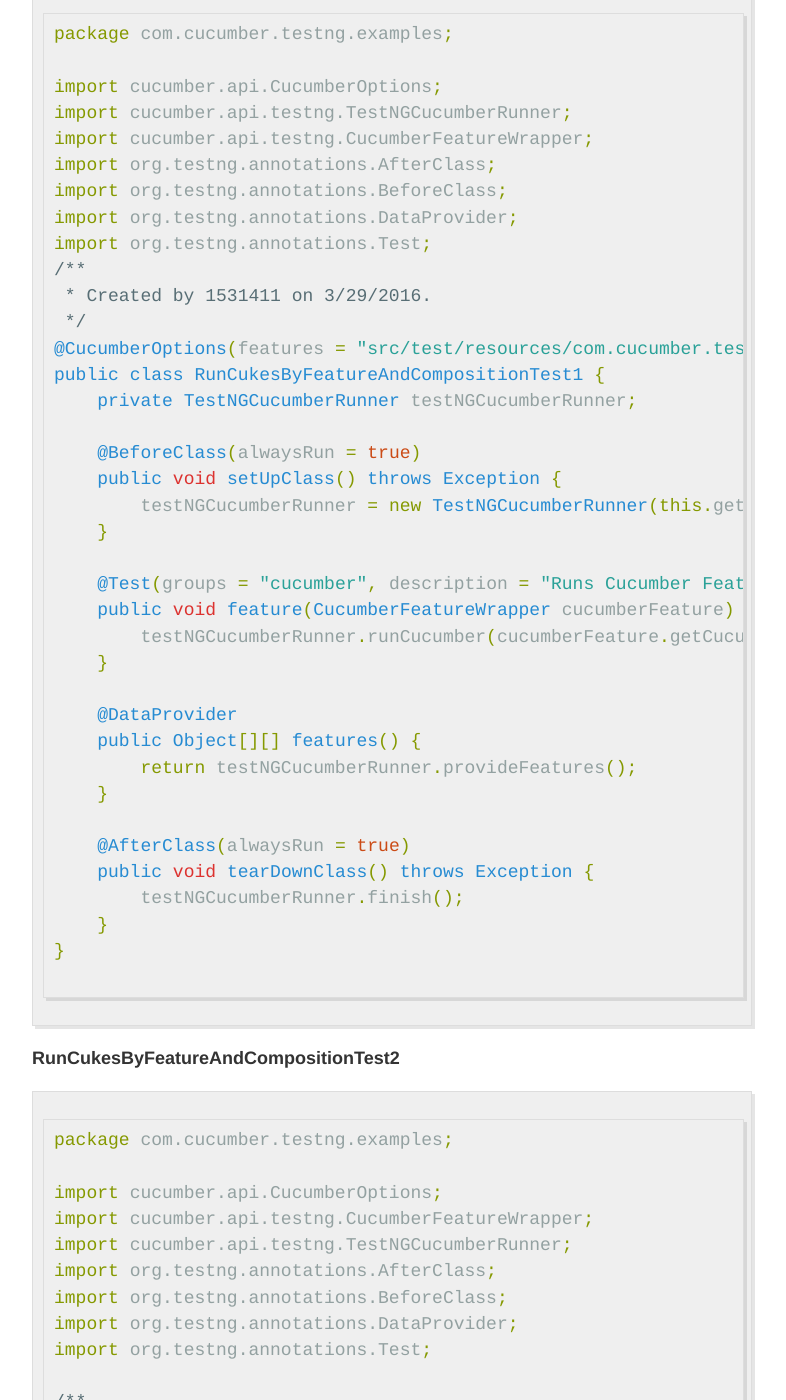
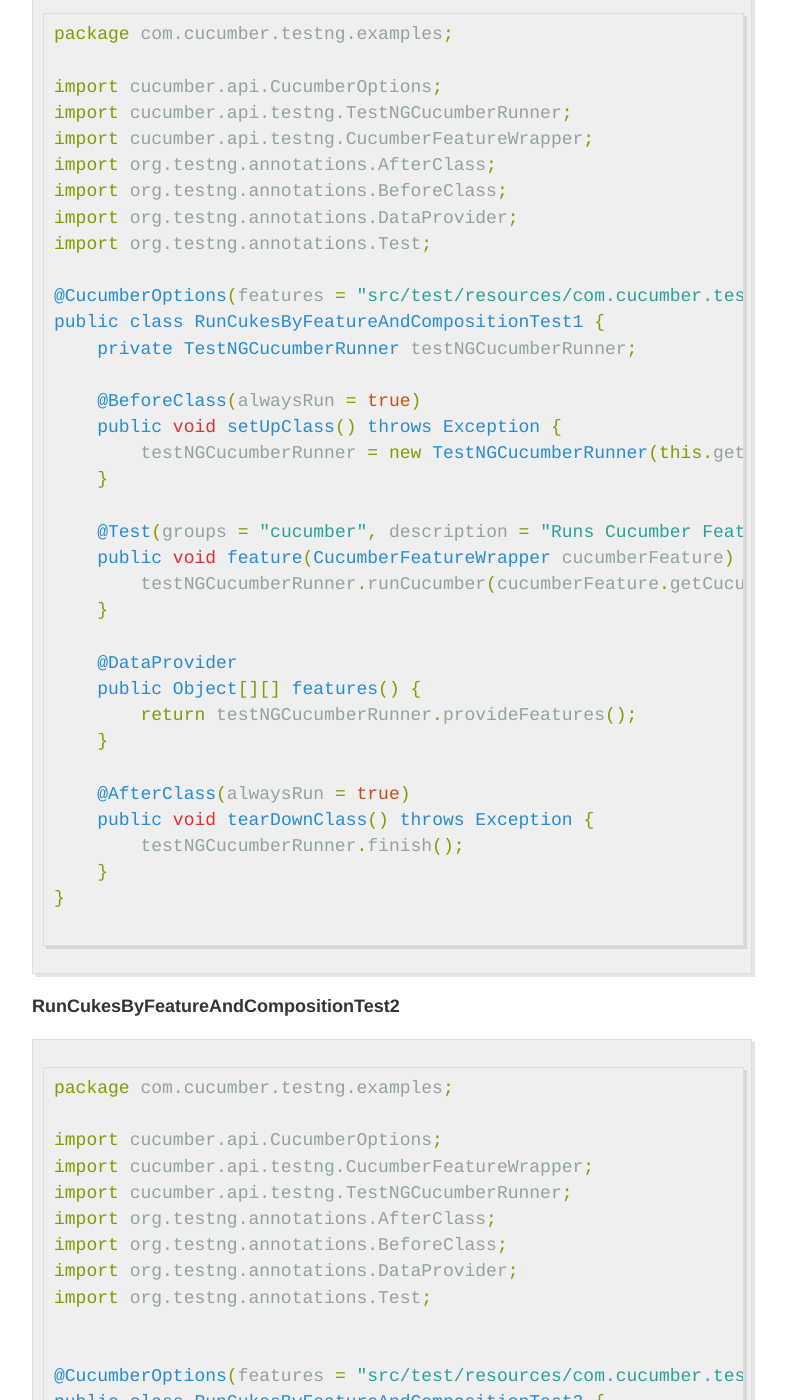
Before and after one commit to sahajamit/sahajamit.github.io, a Jekyll site: the page built from _posts/2016-3-28-Cucumber-JVM-with-TestNG.md, in a window 1280 px wide and 1400 px high, scrolled down 4078 px. Shown: the whole window, without its empty margins (248-1034 px from the left). Built offline with Jekyll 4.4.1, drawn with Linux system fonts in a browser that asks for light colours; comment, search, counter and statistics services are not loaded; some of the changed text lies outside the part shown.

Commit message:
small change

```diff
--- a/_posts/2016-3-28-Cucumber-JVM-with-TestNG.md
+++ b/_posts/2016-3-28-Cucumber-JVM-with-TestNG.md
@@ -132,9 +132,7 @@ import org.testng.annotations.AfterClass;
 import org.testng.annotations.BeforeClass;
 import org.testng.annotations.DataProvider;
 import org.testng.annotations.Test;
-/**
- * Created by 1531411 on 3/29/2016.
- */
+
 @CucumberOptions(features = "src/test/resources/com.cucumber.testng.examples/date_calculator1.feature", plugin = "json:target/cucumber1.json")
 public class RunCukesByFeatureAndCompositionTest1 {
     private TestNGCucumberRunner testNGCucumberRunner;
@@ -175,9 +173,7 @@ import org.testng.annotations.BeforeClass;
 import org.testng.annotations.DataProvider;
 import org.testng.annotations.Test;
 
-/**
- * Created by 1531411 on 3/29/2016.
- */
+
 @CucumberOptions(features = "src/test/resources/com.cucumber.testng.examples/date_calculator2.feature", plugin = "json:target/cucumber2.json")
 public class RunCukesByFeatureAndCompositionTest2 {
     private TestNGCucumberRunner testNGCucumberRunner;
```
